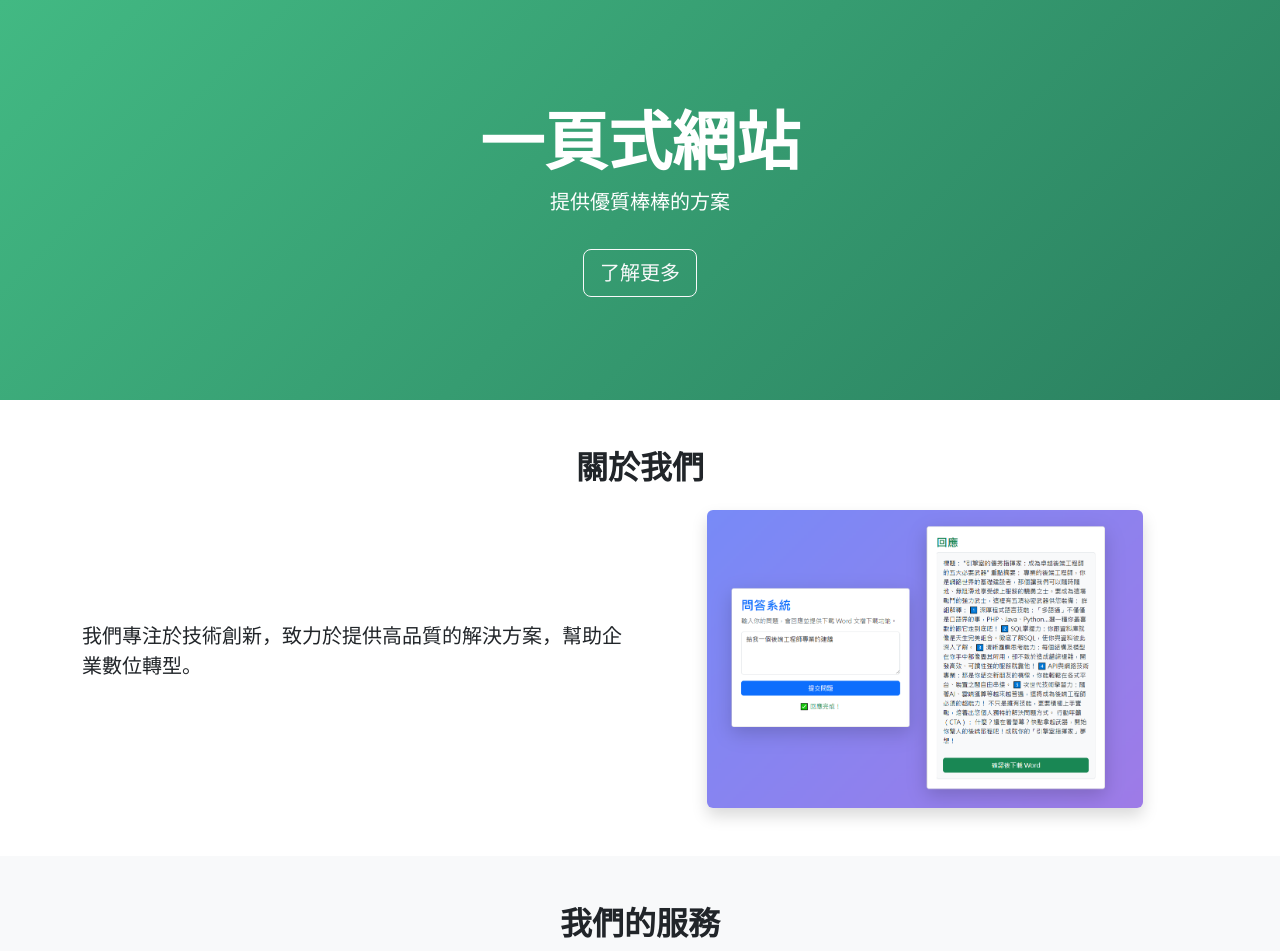
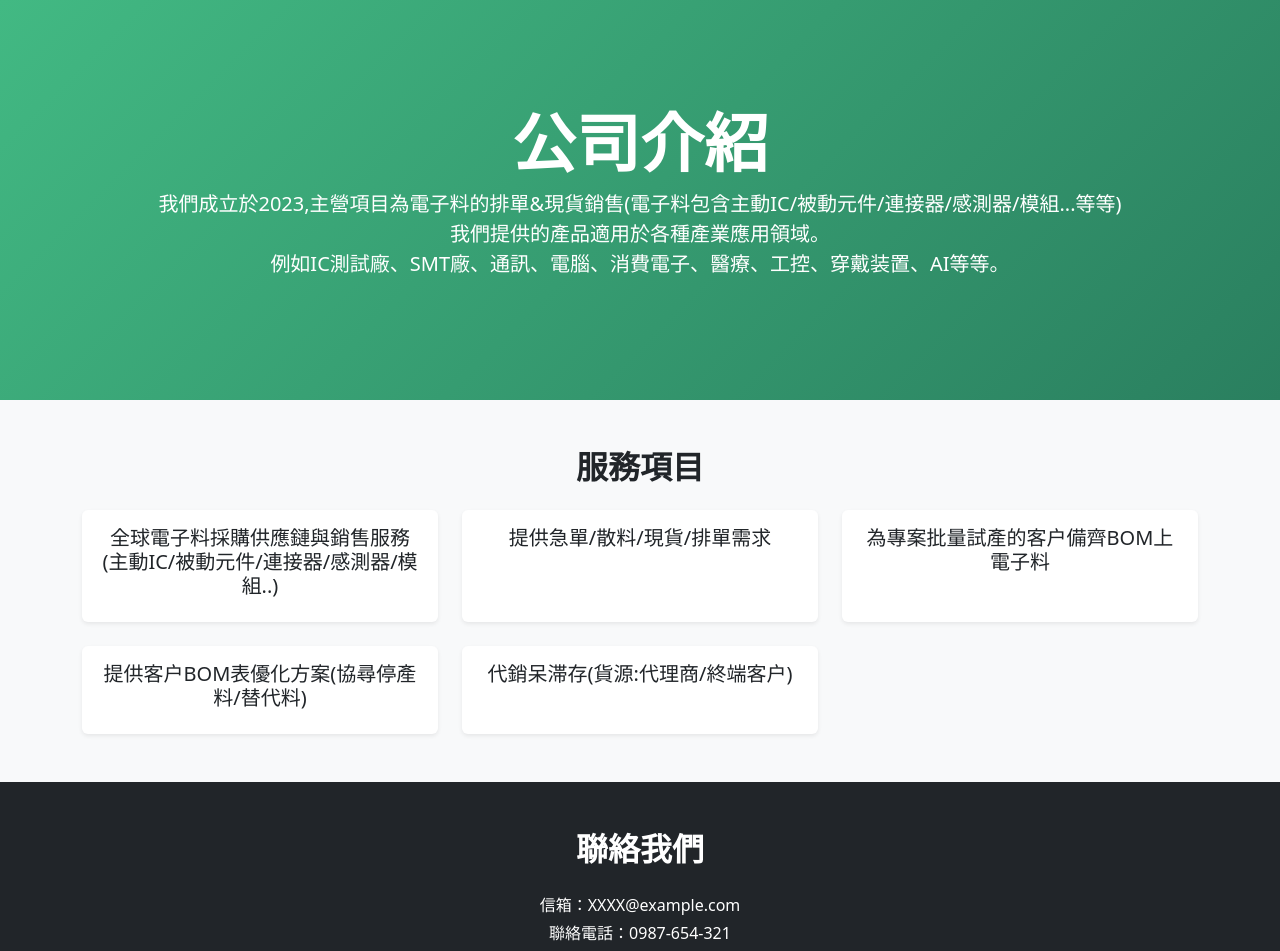
Before and after one commit to owen-0513/onepage, a Vue app in the folder frontend/: page / in a window 1280 px wide. Shown: the top 951 px of the page. Built offline with nearby package versions, Linux system fonts and the light colour scheme.

Commit message:
Update content requirements

```diff
--- a/frontend/src/App.vue
+++ b/frontend/src/App.vue
@@ -4,13 +4,13 @@
     <section class="hero text-white text-center d-flex align-items-center">
       <div class="container">
         <h1 class="display-3 fw-bold">{{ title }}</h1>
-        <p class="lead">{{ subtitle }}</p>
-        <a href="#about" class="btn btn-outline-light btn-lg mt-3">了解更多</a>
+        <p class="lead" v-html="subtitle"></p>
+        <!-- <a href="#about" class="btn btn-outline-light btn-lg mt-3">了解更多</a> -->
       </div>
     </section>
 
     <!-- 關於我們 -->
-    <section id="about" class="py-5">
+    <!-- <section id="about" class="py-5">
       <div class="container">
         <h2 class="text-center fw-bold mb-4">關於我們</h2>
         <div class="row align-items-center">
@@ -27,12 +27,12 @@
           </div>
         </div>
       </div>
-    </section>
+    </section> -->
 
     <!-- 服務項目 -->
     <section id="services" class="py-5 bg-light">
       <div class="container">
-        <h2 class="text-center fw-bold mb-4">我們的服務</h2>
+        <h2 class="text-center fw-bold mb-4">服務項目</h2>
         <div class="row row-cols-1 row-cols-md-3 g-4">
           <div v-for="service in services" :key="service" class="col">
             <div class="card h-100 shadow-sm border-0">
@@ -49,15 +49,24 @@
     <section id="contact" class="contact py-5 text-white bg-dark">
       <div class="container text-center">
         <h2 class="fw-bold mb-4">聯絡我們</h2>
-        <p class="mb-1"><i class="bi bi-envelope-fill"></i> 信箱：{{ contact.email }}</p>
-        <p class="mb-1"><i class="bi bi-telephone-fill"></i> 電話：{{ contact.phone }}</p>
-        <p class="mb-1"><i class="bi bi-person-fill"></i> 名字：{{ contact.name }}</p>
+        <p class="mb-1">
+          <i class="bi bi-envelope-fill"></i> 信箱：{{ contact.email }}
+        </p>
+        <p class="mb-1">
+          <i class="bi bi-telephone-fill"></i> 聯絡電話：{{ contact.phone }}
+        </p>
+        <p class="mb-1">
+          <i class="bi bi-telephone-fill"></i> 聯絡地址：{{ contact.address }}
+        </p>
+        <p class="mb-1">
+          <i class="bi bi-person-fill"></i> 名字：{{ contact.name }}
+        </p>
       </div>
     </section>
 
     <!-- 放大圖片 -->
     <div v-if="isImageOpen" class="overlay" @click="closeImage">
-      <img :src="aboutImage" class="large-img">
+      <img :src="aboutImage" class="large-img" />
     </div>
   </div>
 </template>
@@ -66,15 +75,26 @@
 export default {
   data() {
     return {
-      title: "一頁式網站",
-      subtitle: "提供優質棒棒的方案",
-      aboutText: "我們專注於技術創新，致力於提供高品質的解決方案，幫助企業數位轉型。",
-      aboutImage: new URL('@/assets/page1.PNG', import.meta.url).href,
-      services: ["網站開發", "JAVA超級大神", "DB管控專家"],
+      title: "公司介紹",
+      subtitle:
+        "我們成立於2023,主營項目為電子料的排單&現貨銷售(電子料包含主動IC/被動元件/連接器/感測器/模組...等等)<br>" +
+        "我們提供的產品適用於各種產業應用領域。<br>" +
+        "例如IC測試廠、SMT廠、通訊、電腦、消費電子、醫療、工控、穿戴装置、AI等等。",
+      aboutText:
+        "我們專注於技術創新，致力於提供高品質的解決方案，幫助企業數位轉型。",
+      aboutImage: new URL("@/assets/page1.PNG", import.meta.url).href,
+      services: [
+        "全球電子料採購供應鏈與銷售服務(主動IC/被動元件/連接器/感測器/模組..)",
+        "提供急單/散料/現貨/排單需求",
+        "為專案批量試產的客户備齊BOM上電子料",
+        "提供客户BOM表優化方案(協尋停產料/替代料)",
+        "代銷呆滞存(貨源:代理商/終端客户)",
+      ],
       contact: {
         email: "XXXX@example.com",
         phone: "0987-654-321",
-        name: "Owen,Chris"
+        address: "xxx",
+        name: "Owen,Chris",
       },
       isImageOpen: false,
     };
@@ -85,8 +105,8 @@ export default {
     },
     closeImage() {
       this.isImageOpen = false;
-    }
-  }
+    },
+  },
 };
 </script>
 
```
